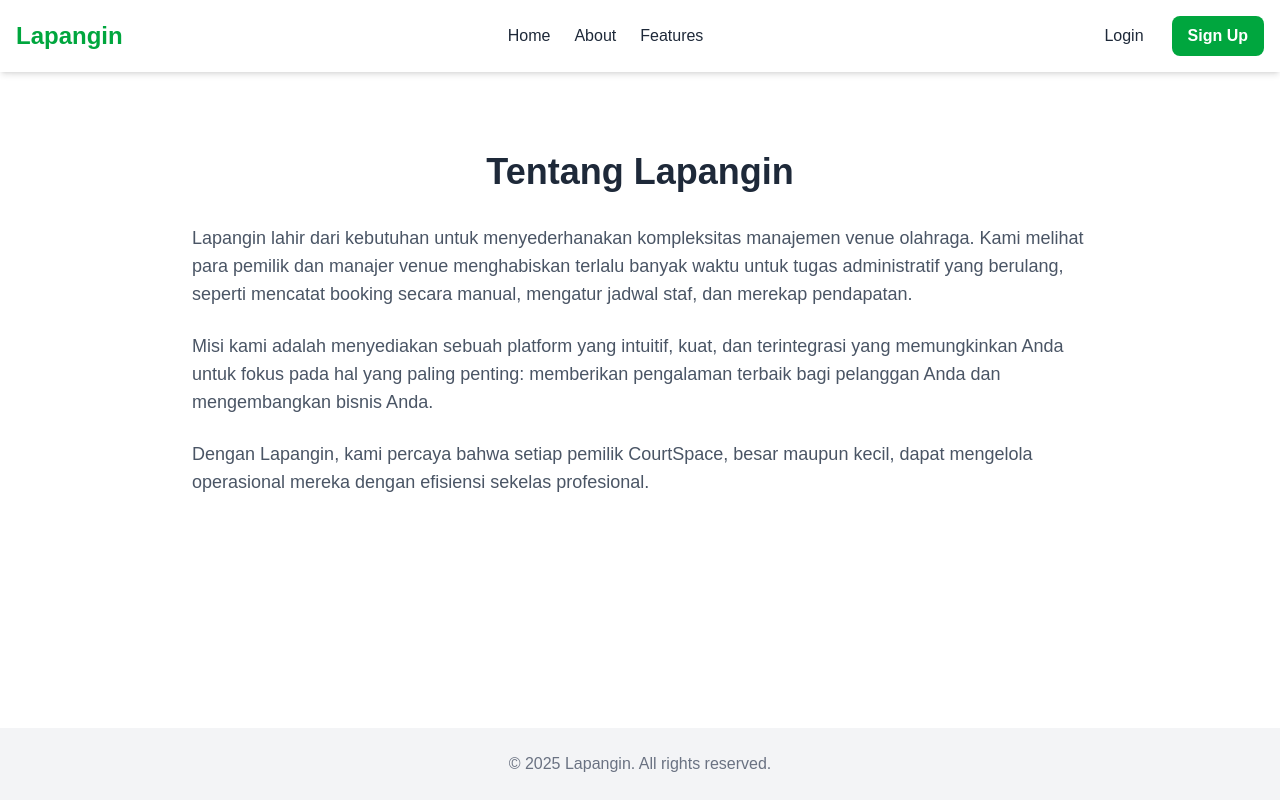
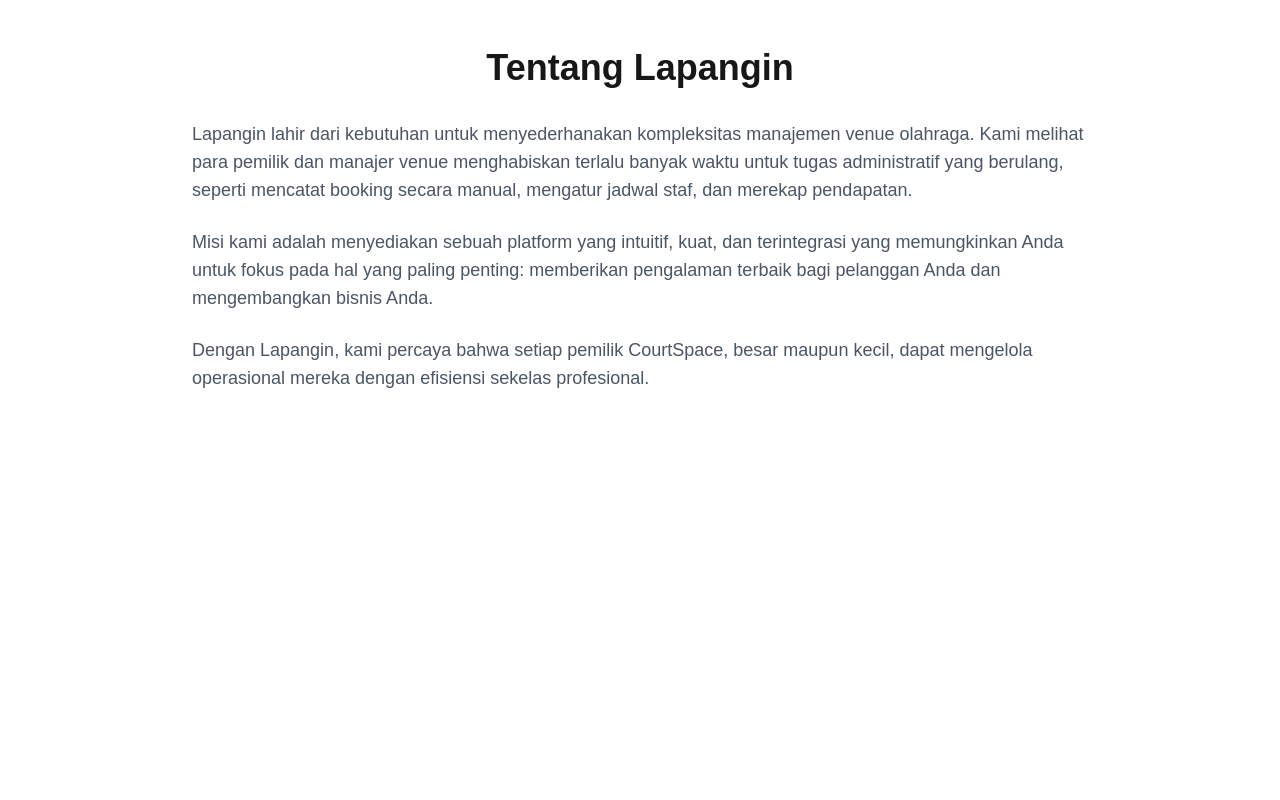
Before and after one commit to kindaMid72/Lapangin, a Next.js app in the folder lapangin-apps/: page /About in a window 1280 px wide. Built offline with nearby package versions, Linux system fonts and the light colour scheme.

Commit message:
deploy-8

```diff
--- a/lapangin-apps/src/app/(Landing_Page)/layout.jsx
+++ /dev/null
@@ -1,40 +0,0 @@
-import Link from "next/link";
-
-export default function Home({children}){
-
-
-    return (
-        <div className="min-h-screen flex flex-col bg-white dark:bg-gray-900 text-gray-800 dark:text-gray-200 font-mono">
-            <header className="sticky top-0 z-50 bg-white/80 dark:bg-gray-900/80 backdrop-blur-lg shadow-md">
-                <nav className="container mx-auto flex items-center justify-between p-4">
-                    <Link href="/" className="text-2xl font-extrabold text-green-600">
-                        Lapangin
-                    </Link>
-                    <ul className="hidden md:flex items-center gap-6">
-                        <li><Link href="/" className="hover:text-green-500 transition-colors">Home</Link></li>
-                        <li><Link href='/About' className="hover:text-green-500 transition-colors">About</Link></li>
-                        <li><Link href='/Features' className="hover:text-green-500 transition-colors">Features</Link></li>
-                    </ul>
-                    <div className="flex items-center gap-3">
-                        <Link href='/login' className="px-4 py-2 rounded-lg hover:bg-gray-100 dark:hover:bg-gray-800 transition-colors">
-                            Login
-                        </Link>
-                        <Link href='/sign_in' className="px-4 py-2 rounded-lg bg-green-600 text-white hover:bg-green-700 transition-colors font-semibold">
-                            Sign Up
-                        </Link>
-                    </div>
-                </nav>
-            </header>
-
-            <main className="flex-grow container mx-auto p-4 md:p-8">
-                {children}
-            </main>
-
-            <footer className="bg-gray-100 dark:bg-gray-800 mt-12">
-                <div className="container mx-auto p-6 text-center text-gray-500 dark:text-gray-400">
-                    <p>&copy; {new Date().getFullYear()} Lapangin. All rights reserved.</p>
-                </div>
-            </footer>
-        </div>
-    )
-}
```
Also changed, not shown: lapangin-apps/src/app/layout.jsx (+38 -0 lines).
